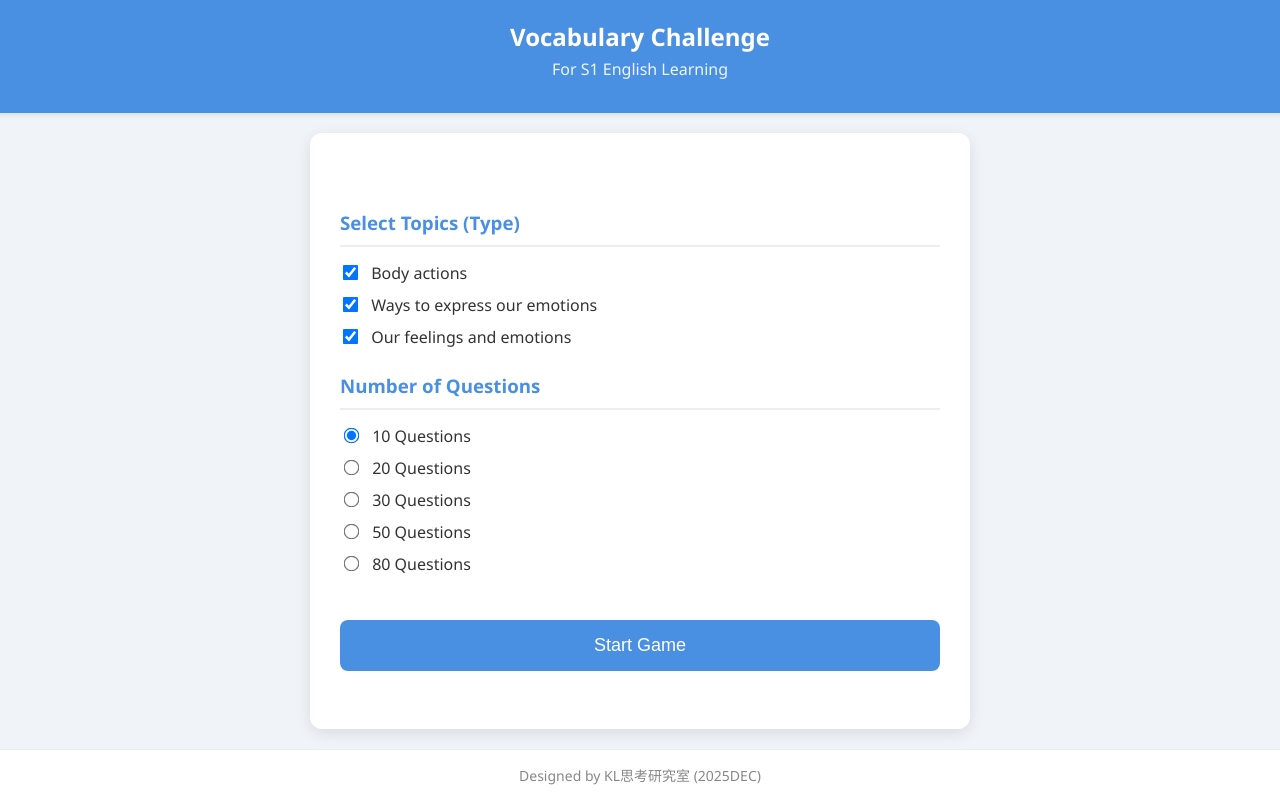
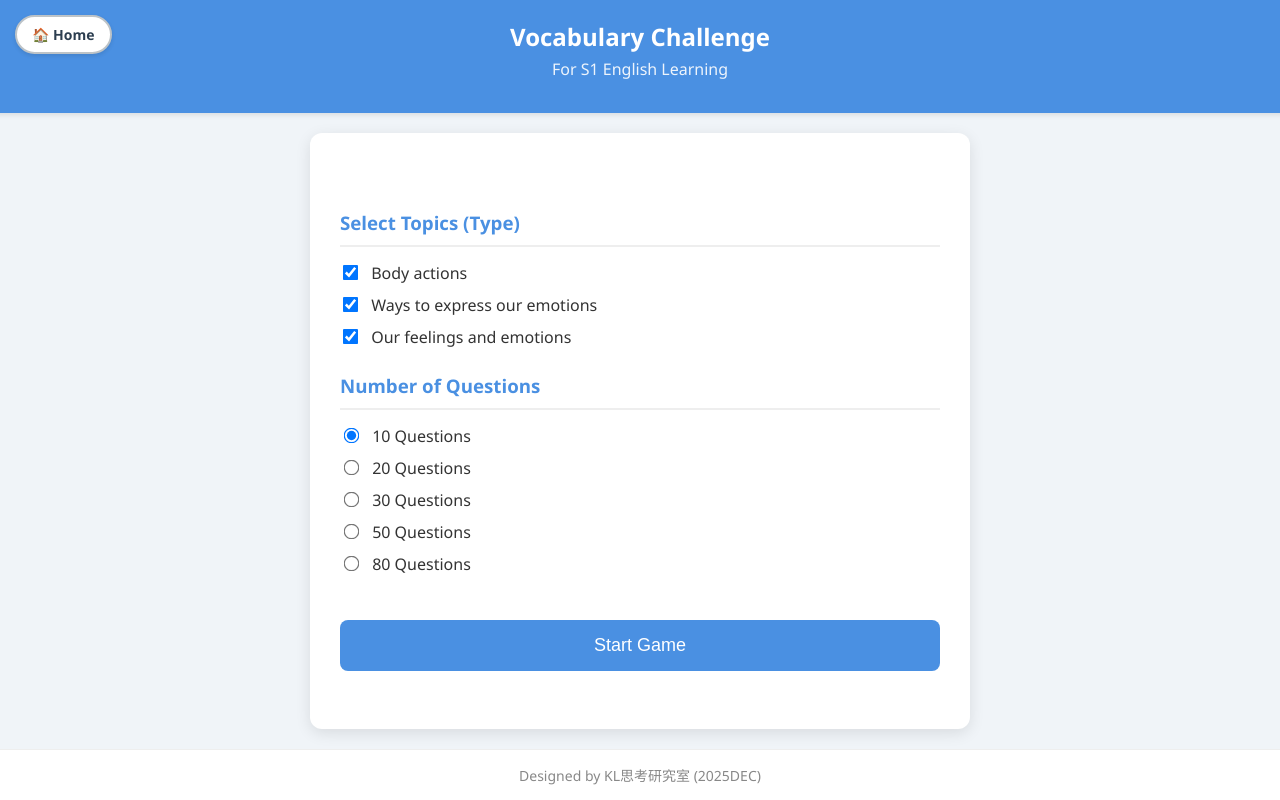
Before and after one commit to malkoles/english-vocab-game, a plain HTML site: page game2.html in a window 1280 px wide. Drawn offline with Linux system fonts and the light colour scheme.

Commit message:
Update game2.html

```diff
--- a/game2.html
+++ b/game2.html
@@ -5,6 +5,34 @@
     <meta name="viewport" content="width=device-width, initial-scale=1.0">
     <title>English Vocabulary Quiz</title>
     <style>
+
+    /* --- 回主頁按鈕樣式 (新增) --- */
+    .home-btn {
+        position: absolute;
+        top: 15px;
+        left: 15px;
+        background-color: white;
+        color: #2c3e50;
+        border: 2px solid #bdc3c7;
+        padding: 8px 15px;
+        border-radius: 20px; /* 圓角設計 */
+        text-decoration: none; /* 去掉底線 */
+        font-size: 14px;
+        font-weight: bold;
+        box-shadow: 0 2px 4px rgba(0,0,0,0.1);
+        transition: all 0.2s;
+        z-index: 1000; /* 確保它浮在最上層 */
+        display: flex;
+        align-items: center;
+        gap: 5px;
+    }
+
+    .home-btn:hover {
+        background-color: #ecf0f1;
+        transform: translateY(-2px);
+    }
+
+
         body {
             font-family: 'Segoe UI', Tahoma, Geneva, Verdana, sans-serif;
             background-color: #f0f4f8;
@@ -213,6 +241,8 @@
     </style>
 </head>
 <body>
+
+ <a href="index.html" class="home-btn">🏠 Home</a>
 
 <header>
     <h1>Vocabulary Challenge</h1>
```
